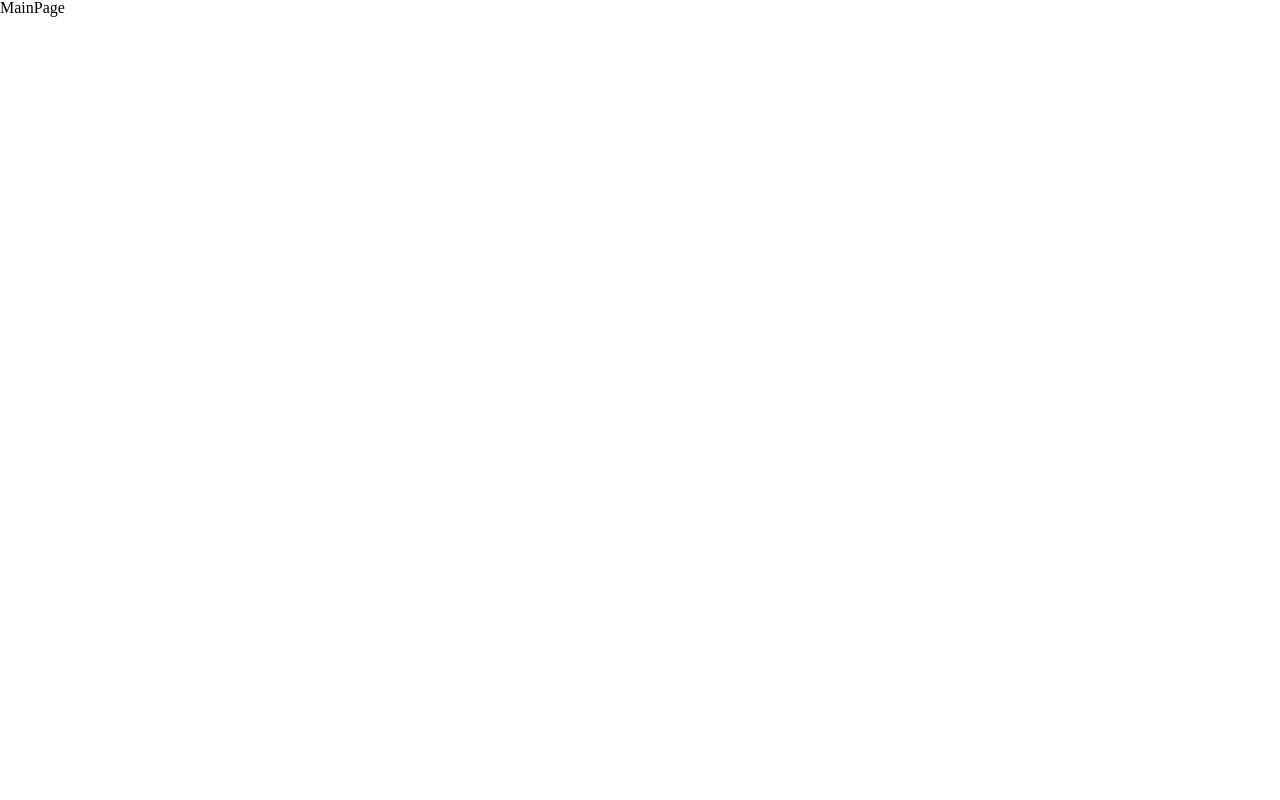
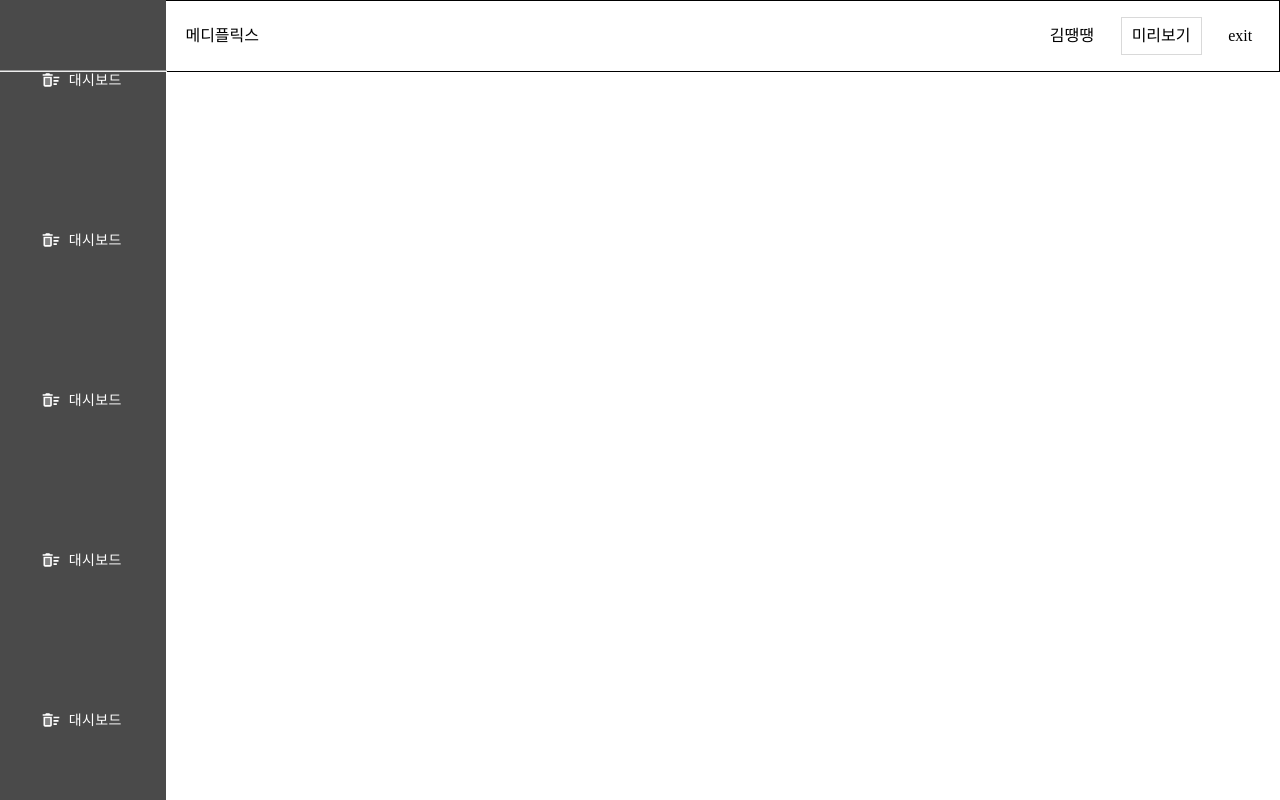
Before and after one commit to MEDIFLIX/ST_FE, a React (Create React App) app in the folder st_fe/: page /main in a window 1280 px wide. Built offline with nearby package versions, Linux system fonts and the light colour scheme.

Commit message:
feat : Navbar, SideBar 작업중

```diff
--- a/st_fe/package.json
+++ b/st_fe/package.json
@@ -5,6 +5,7 @@
   "dependencies": {
     "@emotion/react": "^11.10.6",
     "@emotion/styled": "^11.10.6",
+    "@mui/icons-material": "^5.11.11",
     "@mui/material": "^5.11.12",
     "@mui/styled-engine-sc": "^5.11.11",
     "@tanstack/react-query": "^4.26.1",
--- a/st_fe/src/components/Navbar.tsx
+++ b/st_fe/src/components/Navbar.tsx
@@ -1,5 +1,48 @@
+import styled from 'styled-components';
+
+const NavBarContainer = styled.div`
+  display: flex;
+  position: absolute;
+  right: 0;
+  top: 0;
+  width: 87vw;
+  height: 70px;
+  background-color: #ffffff;
+  justify-content: space-between;
+  border: 1px solid black;
+  align-items: center;
+
+  .contentContainer {
+    display: flex;
+    width: 20vw;
+    justify-content: space-evenly;
+    align-items: center;
+    cursor: pointer;
+  }
+`;
+
+const NavButton = styled.button`
+  all: unset;
+  border: 1px solid #d9d9d9;
+  background-color: FFFFFF;
+  padding: 10px;
+`;
+
+const Logo = styled.div`
+  margin-left: 20px;
+`;
+
 const NavBar = () => {
-  return <div>NavBar</div>;
+  return (
+    <NavBarContainer>
+      <Logo>메디플릭스</Logo>
+      <div className="contentContainer">
+        <div>김땡땡</div>
+        <NavButton>미리보기</NavButton>
+        <div>exit</div>
+      </div>
+    </NavBarContainer>
+  );
 };
 
 export default NavBar;
--- /dev/null
+++ b/st_fe/src/components/SideBar.tsx
@@ -0,0 +1,67 @@
+import { Button } from '@mui/material';
+import styled from 'styled-components';
+import { FlexContainer } from '../styles/GlobalStyle';
+import StarRateIcon from '@mui/icons-material/DeleteSweepTwoTone';
+
+const SideBarContainer = styled(FlexContainer)`
+  position: absolute;
+  top: 0;
+  width: 13vw;
+  height: 100vh;
+  background-color: #4a4a4a;
+  display: flex;
+  flex-direction: column;
+
+  hr {
+    position: absolute;
+    width: 100%;
+    top: 70px;
+    margin: 0;
+    bak: #f5f5f5;
+  }
+`;
+
+const SideBar = () => {
+  return (
+    <SideBarContainer>
+      <hr />
+      <Button
+        variant="outlined"
+        startIcon={<StarRateIcon />}
+        sx={{ color: 'white', border: 'none' }}
+      >
+        대시보드
+      </Button>
+      <Button
+        variant="outlined"
+        startIcon={<StarRateIcon />}
+        sx={{ color: 'white', border: 'none' }}
+      >
+        대시보드
+      </Button>
+      <Button
+        variant="outlined"
+        startIcon={<StarRateIcon />}
+        sx={{ color: 'white', border: 'none' }}
+      >
+        대시보드
+      </Button>
+      <Button
+        variant="outlined"
+        startIcon={<StarRateIcon />}
+        sx={{ color: 'white', border: 'none' }}
+      >
+        대시보드
+      </Button>
+      <Button
+        variant="outlined"
+        startIcon={<StarRateIcon />}
+        sx={{ color: 'white', border: 'none' }}
+      >
+        대시보드
+      </Button>
+    </SideBarContainer>
+  );
+};
+
+export default SideBar;
--- a/st_fe/src/pages/MainPage/MainPage.tsx
+++ b/st_fe/src/pages/MainPage/MainPage.tsx
@@ -1,5 +1,13 @@
+import NavBar from '../../components/Navbar';
+import SideBar from '../../components/SideBar';
+
 const MainPage = () => {
-  return <div>MainPage</div>;
+  return (
+    <div>
+      <NavBar />
+      <SideBar />
+    </div>
+  );
 };
 
 export default MainPage;
```
Also changed, not shown: 1 other file (tests, documents, lock files or other folders).
